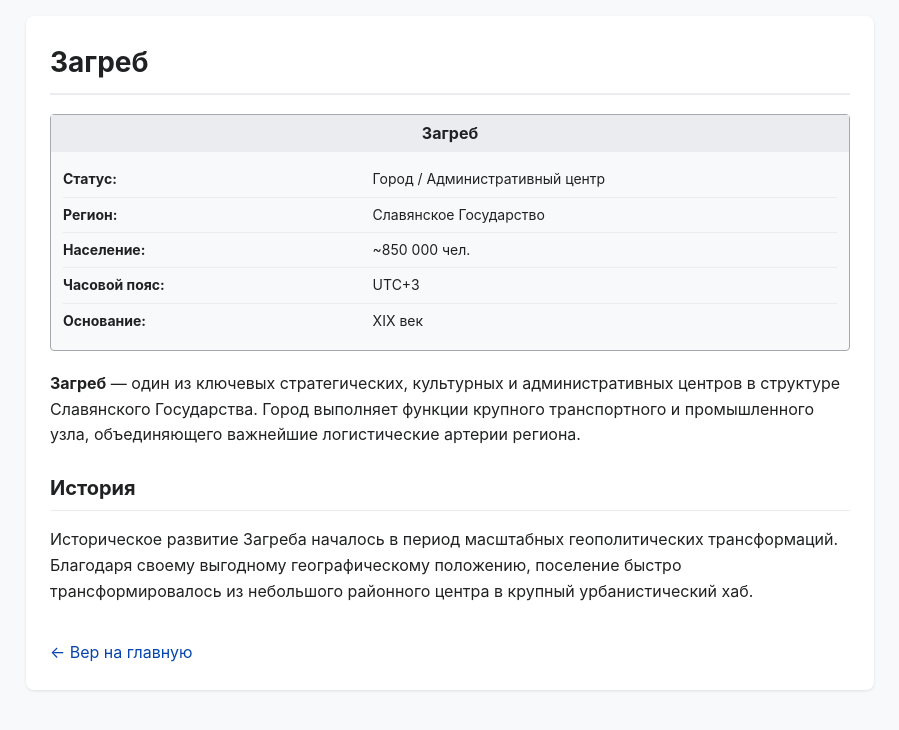
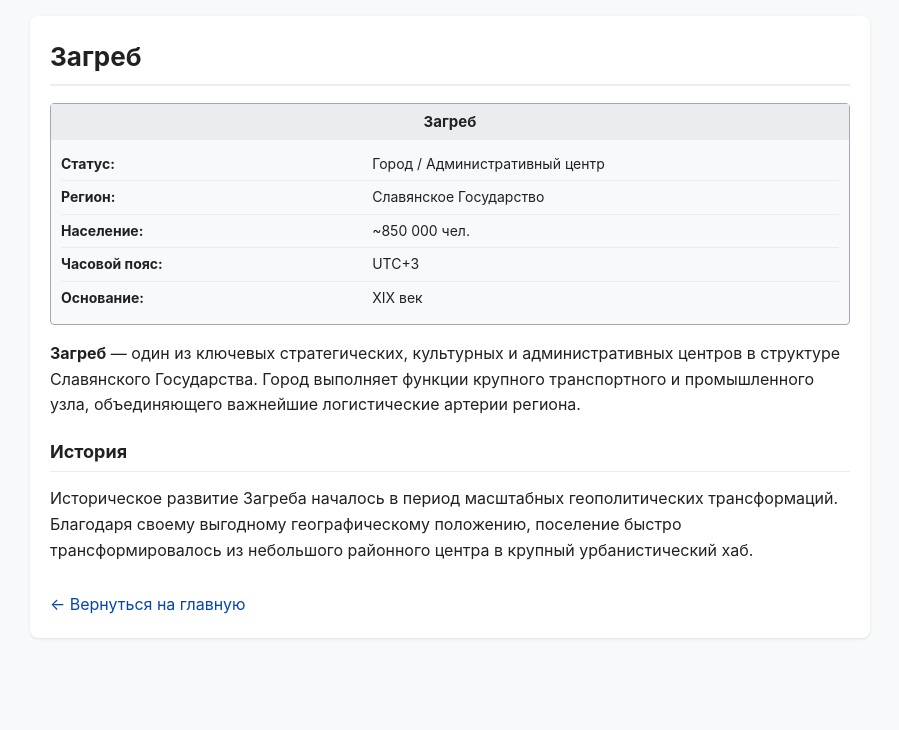
Before and after one commit to heroman1711-del/slavokratia, a plain HTML site: page zagreb.html in a window 1280 px wide. Shown: the whole page, without its empty margins (190-1089 px from the left). Drawn offline with Linux system fonts and the light colour scheme.

Commit message:
Update zagreb.html

```diff
--- a/zagreb.html
+++ b/zagreb.html
@@ -17,46 +17,46 @@
             max-width: 800px;
             margin: 0 auto;
             background: #ffffff;
-            padding: 24px;
+            padding: 20px;
             border-radius: 8px;
             box-shadow: 0 1px 3px rgba(0,0,0,0.1);
         }
         h1 {
-            font-size: 28px;
+            font-size: 26px;
             border-bottom: 2px solid #eaecf0;
-            padding-bottom: 8px;
+            padding-bottom: 6px;
             margin-top: 0;
         }
         h2 {
-            font-size: 20px;
+            font-size: 18px;
             border-bottom: 1px solid #eaecf0;
-            padding-bottom: 6px;
-            margin-top: 24px;
+            padding-bottom: 4px;
+            margin-top: 20px;
         }
         p {
-            text-align: left; /* Текст строго по левому краю, без дыр */
-            margin-bottom: 16px;
+            text-align: left;
+            margin: 0 0 14px 0;
         }
         .infobox {
             background: #f8f9fa;
             border: 1px solid #a2a9b1;
-            padding: 12px;
-            margin-bottom: 20px;
+            padding: 10px;
+            margin-bottom: 16px;
             border-radius: 4px;
             font-size: 14px;
         }
         .infobox-title {
             font-weight: bold;
             text-align: center;
-            font-size: 16px;
+            font-size: 15px;
             background: #eaecf0;
             padding: 6px;
-            margin: -12px -12px 10px -12px;
+            margin: -10px -10px 8px -10px;
         }
         .infobox-row {
             display: flex;
             border-bottom: 1px solid #eaecf0;
-            padding: 6px 0;
+            padding: 5px 0;
         }
         .infobox-row:last-child {
             border-bottom: none;
@@ -70,12 +70,9 @@
         }
         .back-link {
             display: inline-block;
-            margin-top: 20px;
+            margin-top: 15px;
             color: #0645ad;
             text-decoration: none;
-        }
-        .back-link:hover {
-            text-decoration: underline;
         }
     </style>
 </head>
@@ -84,7 +81,6 @@
 <div class="container">
     <h1>Загреб</h1>
 
-    <!-- Инфобокс -->
     <div class="infobox">
         <div class="infobox-title">Загреб</div>
         <div class="infobox-row">
@@ -109,13 +105,12 @@
         </div>
     </div>
 
-    <!-- Основной текст -->
     <p><strong>Загреб</strong> — один из ключевых стратегических, культурных и административных центров в структуре Славянского Государства. Город выполняет функции крупного транспортного и промышленного узла, объединяющего важнейшие логистические артерии региона.</p>
 
     <h2>История</h2>
     <p>Историческое развитие Загреба началось в период масштабных геополитических трансформаций. Благодаря своему выгодному географическому положению, поселение быстро трансформировалось из небольшого районного центра в крупный урбанистический хаб.</p>
 
-    <a href="index.html" class="back-link">← Вер на главную</a>
+    <a href="index.html" class="back-link">← Вернуться на главную</a>
 </div>
 
 </body>
```
